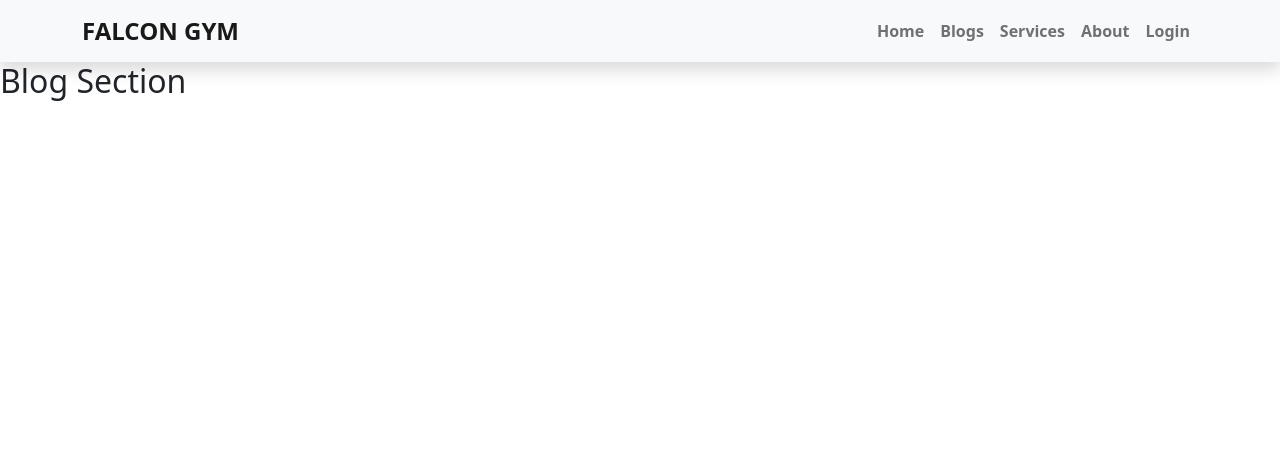
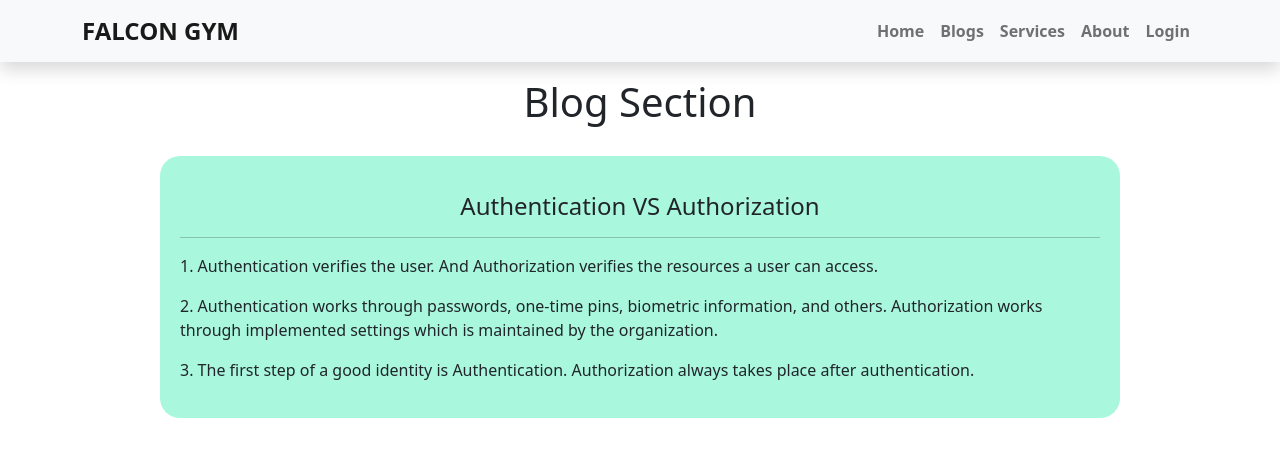
Before and after one commit to OmarRaihan/falcon-gym-project, a React (Create React App) app: page /blogs in a window 1280 px wide. Shown: the top 456 px of the page. Built offline with nearby package versions, Linux system fonts and the light colour scheme; no server answers.

Commit message:
question one added

```diff
--- a/src/Pages/Blogs/Blogs.css
+++ b/src/Pages/Blogs/Blogs.css
@@ -0,0 +1,7 @@
+
+.question{
+    background-color: rgb(169, 248, 222);
+    padding: 20px;
+    border-radius: 20px;
+    margin-top: 30px;
+}
--- a/src/Pages/Blogs/Blogs.js
+++ b/src/Pages/Blogs/Blogs.js
@@ -1,10 +1,27 @@
 
 import React from 'react';
+import './Blogs.css'
 
 const Blogs = () => {
     return (
         <div>
-            <h2>Blog Section</h2>
+            <h1 className='text-center my-3'>Blog Section</h1>
+
+            <div className='question w-75 mx-auto '>
+                <h4 className='text-center my-3'>Authentication VS Authorization</h4>
+                <hr />
+                <div>
+                    <p>
+                    1. Authentication verifies the user. And Authorization verifies the resources a user can access.
+                    </p>
+                    <p>
+                    2. Authentication works through passwords, one-time pins, biometric information, and others. Authorization works through implemented settings which is maintained by the organization.
+                    </p>
+                    <p>
+                    3. The first step of a good identity is Authentication. Authorization always takes place after authentication.
+                    </p>
+                </div>
+            </div>
         </div>
     );
 };
```
